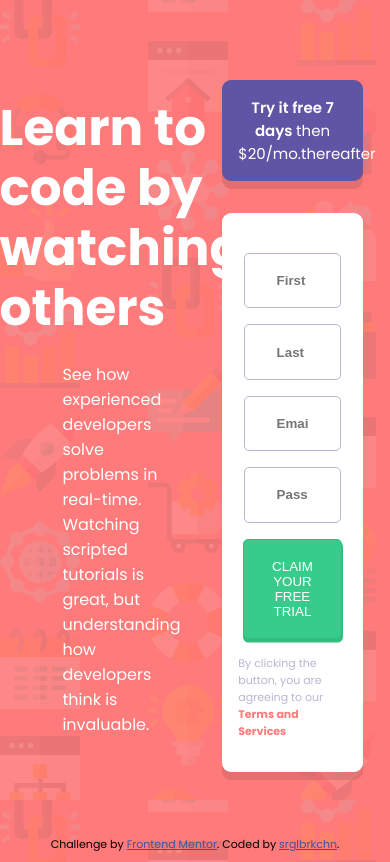
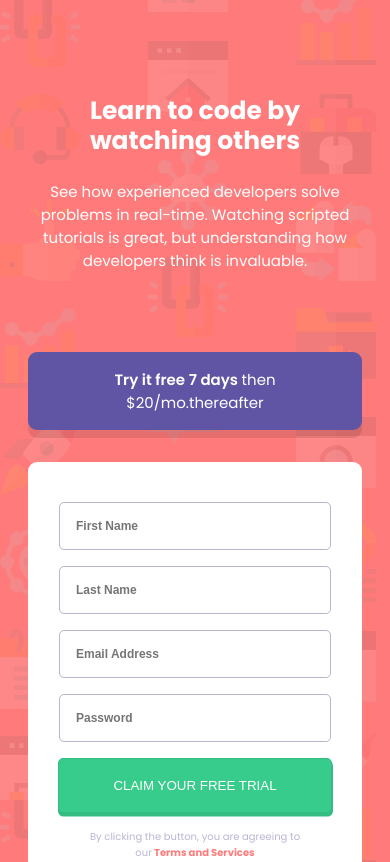
Before and after one commit to srglbrkchn/chllng12, a React (Create React App) app: page / in a window 390 px wide. Shown: the top 862 px of the page. Built offline with nearby package versions, Linux system fonts and the light colour scheme.

Commit message:
Make app responsive to screen size change.

```diff
--- a/public/index.html
+++ b/public/index.html
@@ -16,8 +16,8 @@
 
   <!-- Feel free to remove these styles or customise in your own stylesheet 👍 -->
   <style>
-    .attribution { font-size: 11px; text-align: center; }
-    .attribution a { color: hsl(228, 45%, 44%); }
+    .attribution { font-size: 9px; text-align: center; color:aliceblue}
+    .attribution a { color: hsl(154, 59%, 51%); }
   </style>
 </head>
 <body>
--- a/public/styles.css
+++ b/public/styles.css
@@ -9,6 +9,7 @@ body {
     background-color: hsl(0, 100%, 74%);
     font-family: 'Poppins', sans-serif;
     font-size: 16px;
+    min-width: 365px;
 }
 
 ::placeholder {
@@ -38,7 +39,6 @@ body {
     margin-bottom: 1.5rem;
 }
 
-
 .form-main {
     display: flex;
     flex-direction: column;
@@ -47,9 +47,10 @@ body {
     margin: 2rem auto;
 }
 
-.blue-header, .form-content {
+.blue-header,
+.form-content {
     border-radius: 9px;
-    box-shadow: 0px 8px 0px 0px rgba(0, 0, 0, .1);
+    box-shadow: 0 8px 0 0 rgba(0, 0, 0, .1);
     width: 90%;
 }
 
@@ -67,7 +68,6 @@ body {
     font-weight: 600;
 }
 
-
 .form-content {
     display: flex;
     flex-direction: column;
@@ -81,6 +81,7 @@ body {
     font-size: 11px;
     color: hsl(246, 25%, 77%);
     margin-top: 1rem;
+    text-align: center;
 }
 
 .form-content span {
@@ -102,11 +103,10 @@ body {
     width: 95%;
     border-radius: 5px;
     border: 1px solid hsl(246, 25%, 77%);
-    color:hsl(249, 10%, 26%);
+    color: hsl(249, 10%, 26%);
     font-weight: 700;
     caret-color: hsl(248, 32%, 49%);
 }
-
 .input-field input:focus {
     outline: none;
     border: 1.5px solid hsl(248, 32%, 49%);
@@ -120,17 +120,15 @@ body {
     width: 91%;
     padding: 1.2rem;
     border-radius: 5px;
-    border: 1px solid  hsl(154, 57%, 47%);
-    box-shadow: .5px 3px .5px .5px hsl(154, 57%, 47%);
-    margin-top: .5rem;
+    border: 1px solid hsl(154, 57%, 47%);
+    box-shadow: 0.5px 3px 0.5px 0.5px hsl(154, 57%, 47%);
+    margin-top: 0.5rem;
 }
-
 .green-btn:hover {
     background-color: hsl(155, 56%, 72%);
-    box-shadow: 1px 3px .5px .5px hsl(154, 38%, 57%);
+    box-shadow: 1px 3px 0.5px 0.5px hsl(154, 38%, 57%);
     border-color: hsl(154, 38%, 57%);
 }
-
 
 footer {
     position: absolute;
@@ -139,3 +137,39 @@ footer {
     width: 100%;
     height: 2.5rem;
 }
+@media (max-width:800px) {
+    .page-content {
+        flex-direction: column;
+        margin-top: 6rem;
+    }
+
+    .form-main {
+        width: 95%;
+    }
+
+    .about {
+        text-align: center;
+        padding: 0;
+        width: 80%;
+    }
+
+    .about p {
+        font-size: 15px;
+    }
+
+    .big-header {
+        font-size: 25px;
+        width: 80%;
+    }
+
+    .input-field input {
+        padding: 1rem;
+        width: 95%;
+        font-size: 12px;
+    }
+
+    .form-content p {
+        font-size: 10px;
+        width: 75%;
+    }
+}
```
